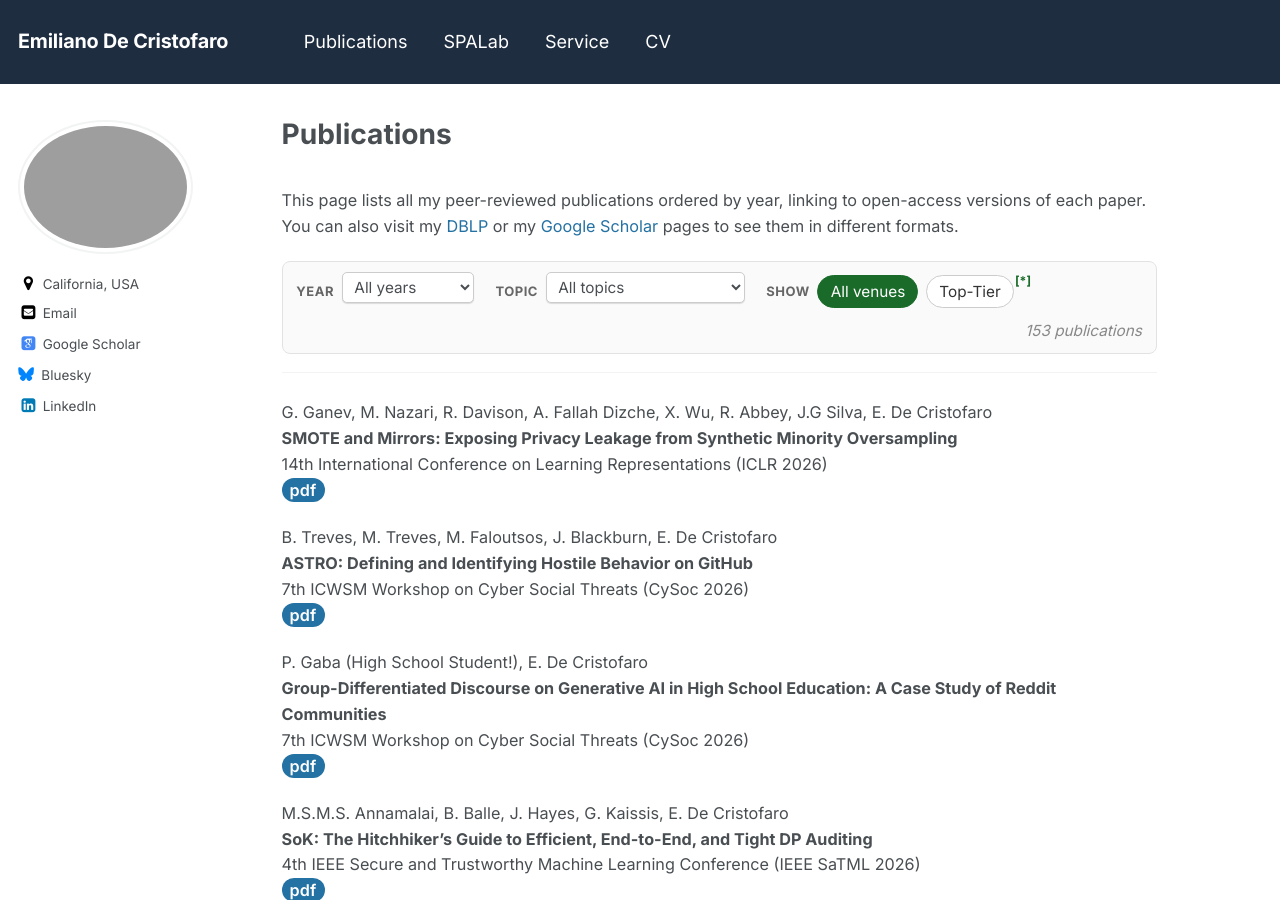
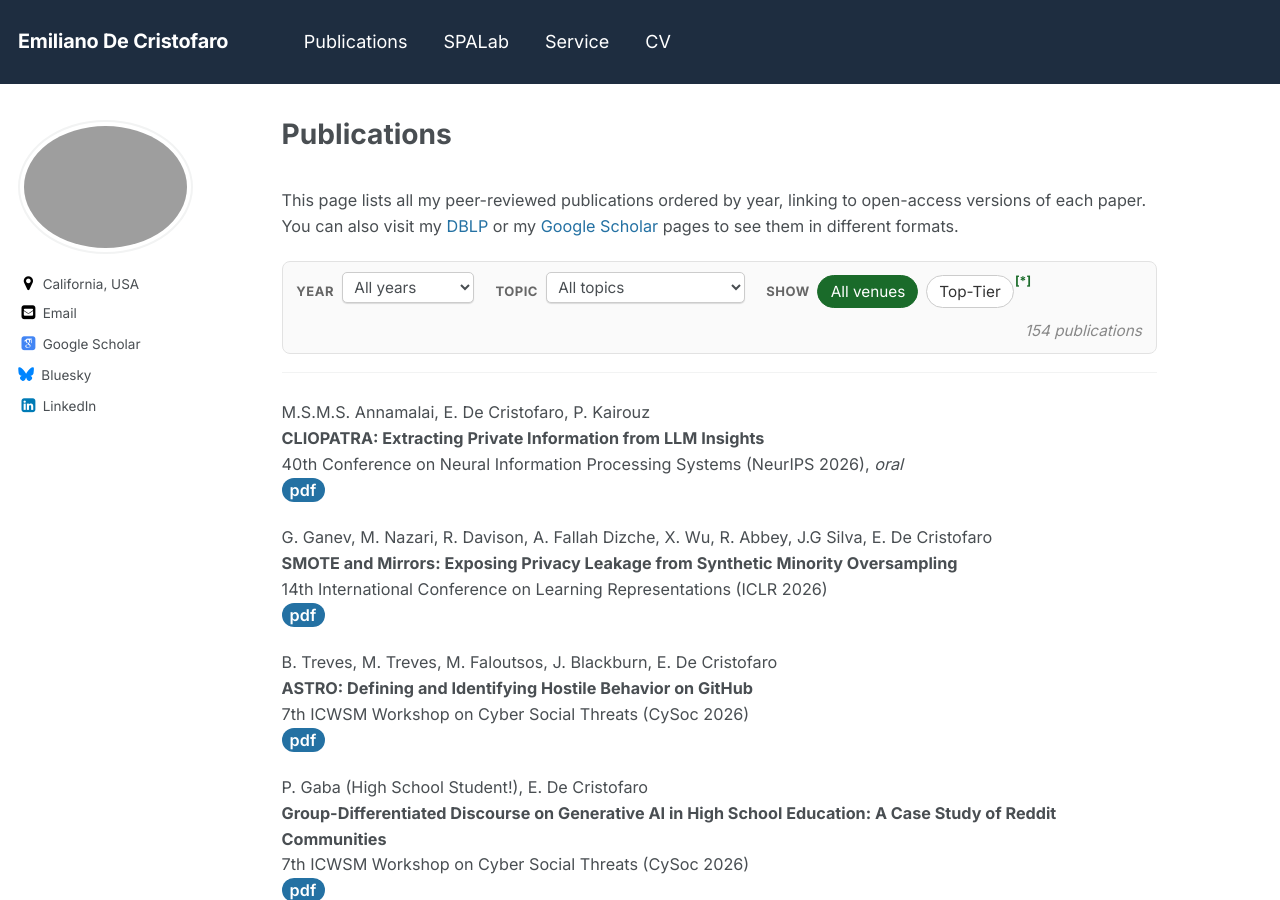
Before and after one commit to emidec/emidec.github.io, a Jekyll site: the page built from _pages/publications.md, in a window 1280 px wide and 900 px high. Built offline with Jekyll 4.4.1, drawn with Linux system fonts in a browser that asks for light colours; some web fonts are replaced; a script bundle is joined from its source files by our own code; library files that are not in the unit come from our copies.

Commit message:
Add CLIOPATRA (NeurIPS 2026) publication
Co-Authored-By: Claude Opus 5.5 <noreply@anthropic.com>

```diff
--- a/_pages/publications.md
+++ b/_pages/publications.md
@@ -46,6 +46,12 @@ title: Publications
 </style>
 
 ***
+M.S.M.S. Annamalai, E. De Cristofaro, P. Kairouz
+**CLIOPATRA: Extracting Private Information from LLM Insights**
+40th Conference on Neural Information Processing Systems (NeurIPS 2026), *oral*
+[pdf](https://arxiv.org/pdf/2603.09781){: .btn--danger}{:target="_blank"}
+{: data-topics="tml" data-tier="top"}
+
 G. Ganev, M. Nazari, R. Davison, A. Fallah Dizche, X. Wu, R. Abbey, J.G Silva, E. De Cristofaro
 **SMOTE and Mirrors: Exposing Privacy Leakage from Synthetic Minority Oversampling**
 14th International Conference on Learning Representations (ICLR 2026)
```
